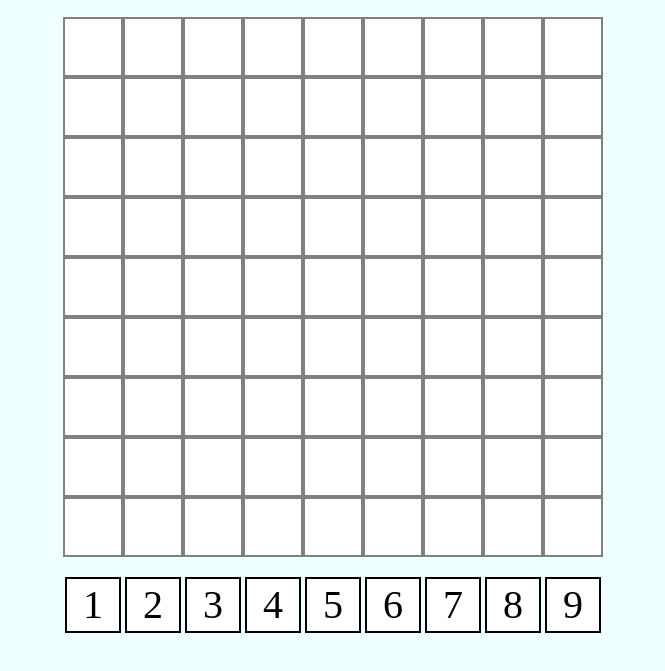
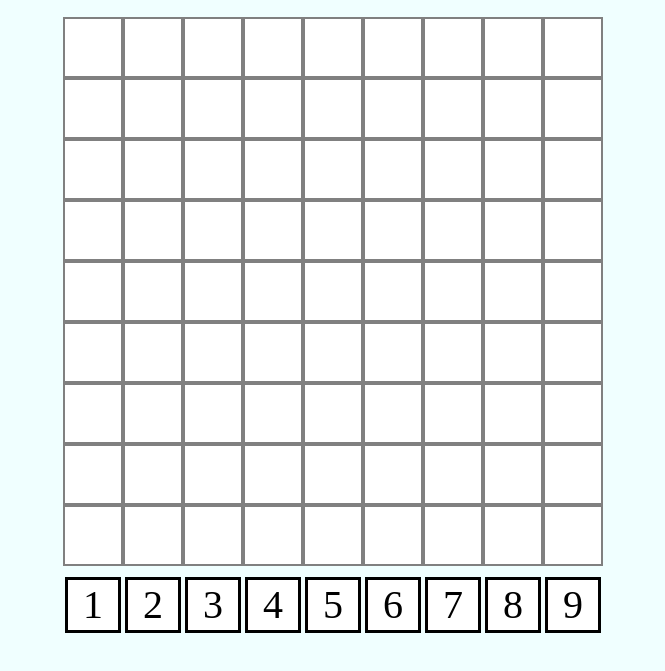
Before and after one commit to bixiphel/webdoku, a plain HTML site: page index.html in a window 1280 px wide. Shown: the part 85-756 px from the top of the page, without its empty margins (307-972 px from the left). Drawn offline with Linux system fonts and the light colour scheme.

Commit message:
Updated tile spacing.

```diff
--- a/style.css
+++ b/style.css
@@ -22,7 +22,7 @@ hr {
 
 .tile {
     width: 56px;
-    height: 56px;
+    height: 57px;
     border: 2px solid grey;
 
     font-size: 20px;
@@ -43,9 +43,9 @@ hr {
 }
 
 .number {
-    width: 52px;
-    height: 52px;
-    border: 2px solid black;
+    width: 50px;
+    height: 50px;
+    border: 3px solid black;
     margin: 2px;
 
     font-size: 40px;
```
